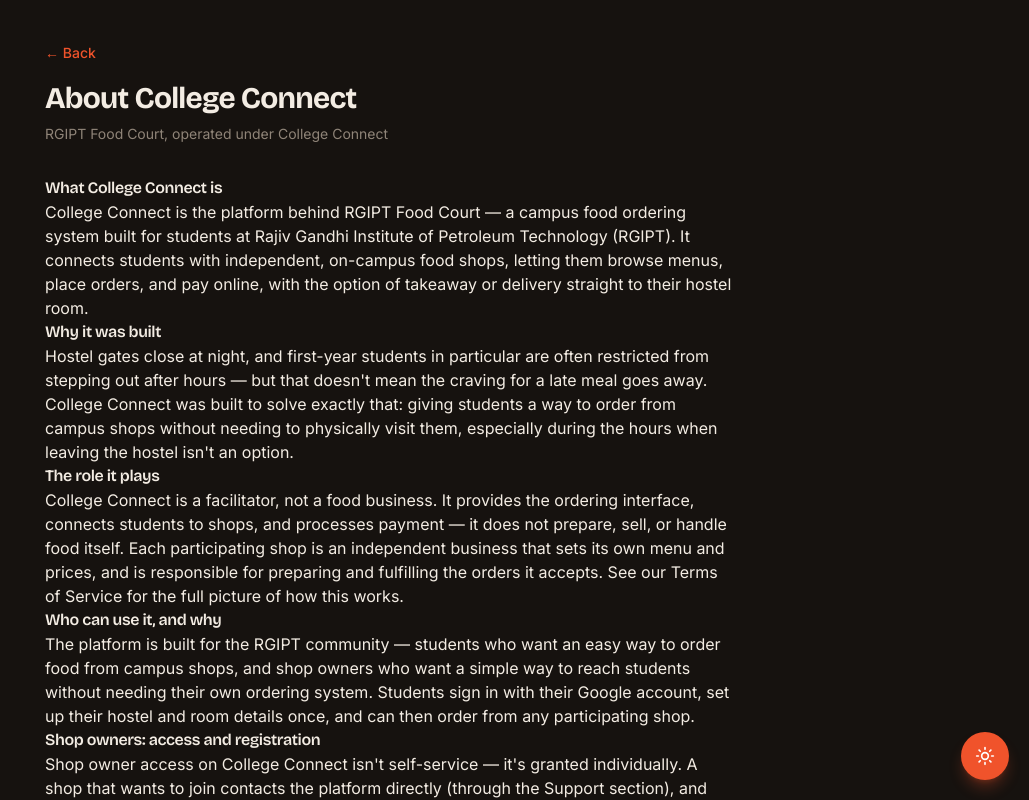
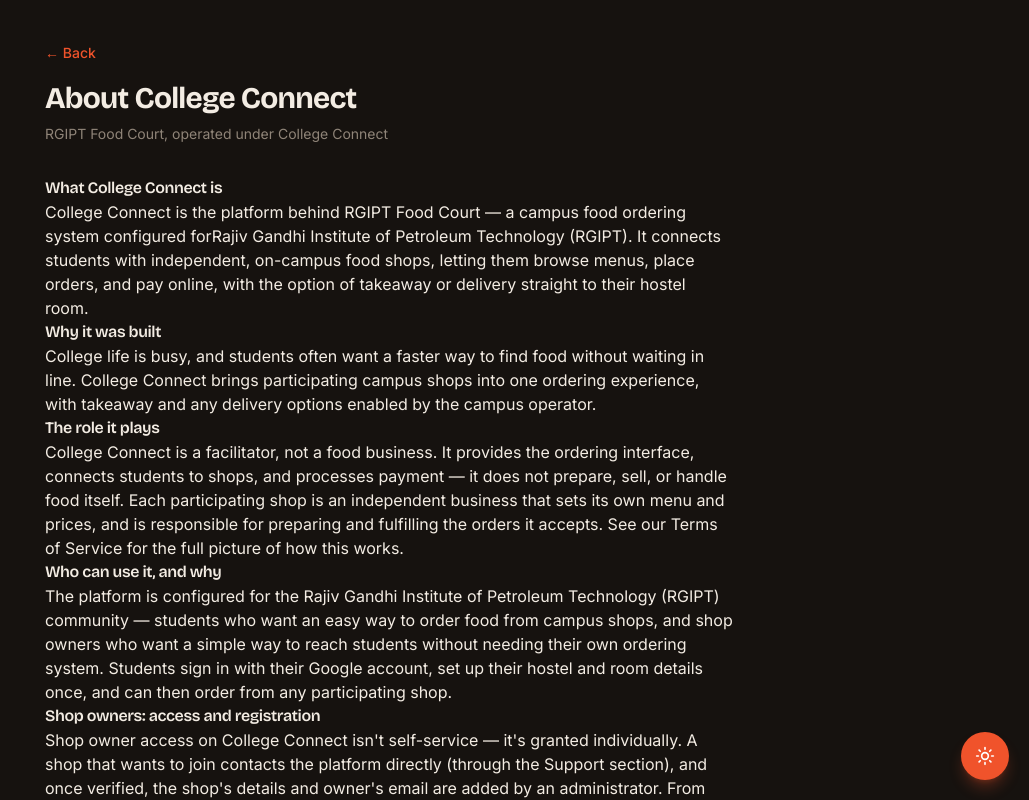
Before and after one commit to KISHAN000053/rgipt-food-court-frontend, a React (Vite) app: page /about in a window 1280 px wide. Shown: the top 800 px of the page, without its empty margins (251-1280 px from the left). Built offline with nearby package versions, Linux system fonts and the light colour scheme; no server answers.

Commit message:
feat: make about page reusable across campuses

```diff
--- a/src/pages/About.jsx
+++ b/src/pages/About.jsx
@@ -1,27 +1,27 @@
 import React from 'react'
 import { Link } from 'react-router-dom'
+import { CAMPUS_NAME, INSTITUTION_NAME } from '../config/branding'
 
 export default function About() {
   return (
     <div className="max-w-3xl mx-auto p-6 sm:p-10 prose prose-sm">
       <Link to="/" className="text-primary text-sm font-medium hover:underline">&larr; Back</Link>
       <h1 className="text-3xl font-bold text-secondary mt-4 mb-2">About College Connect</h1>
-      <p className="text-gray-400 text-sm mb-8">RGIPT Food Court, operated under College Connect</p>
+      <p className="text-gray-400 text-sm mb-8">{CAMPUS_NAME}, operated under College Connect</p>
 
       <h2>What College Connect is</h2>
       <p>
-        College Connect is the platform behind RGIPT Food Court — a campus food ordering system built for
-        students at Rajiv Gandhi Institute of Petroleum Technology (RGIPT). It connects students with
+        College Connect is the platform behind {CAMPUS_NAME} — a campus food ordering system configured for
+        {INSTITUTION_NAME}. It connects students with
         independent, on-campus food shops, letting them browse menus, place orders, and pay online, with the
         option of takeaway or delivery straight to their hostel room.
       </p>
 
       <h2>Why it was built</h2>
       <p>
-        Hostel gates close at night, and first-year students in particular are often restricted from stepping
-        out after hours — but that doesn't mean the craving for a late meal goes away. College Connect was built
-        to solve exactly that: giving students a way to order from campus shops without needing to physically
-        visit them, especially during the hours when leaving the hostel isn't an option.
+        College life is busy, and students often want a faster way to find food without waiting in line. College
+        Connect brings participating campus shops into one ordering experience, with takeaway and any delivery
+        options enabled by the campus operator.
       </p>
 
       <h2>The role it plays</h2>
@@ -35,7 +35,7 @@
 
       <h2>Who can use it, and why</h2>
       <p>
-        The platform is built for the RGIPT community — students who want an easy way to order food from campus
+        The platform is configured for the {INSTITUTION_NAME} community — students who want an easy way to order food from campus
         shops, and shop owners who want a simple way to reach students without needing their own ordering
         system. Students sign in with their Google account, set up their hostel and room details once, and can
         then order from any participating shop.
```
